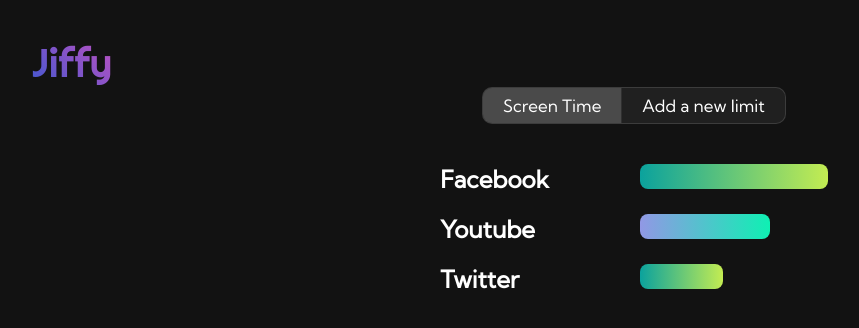
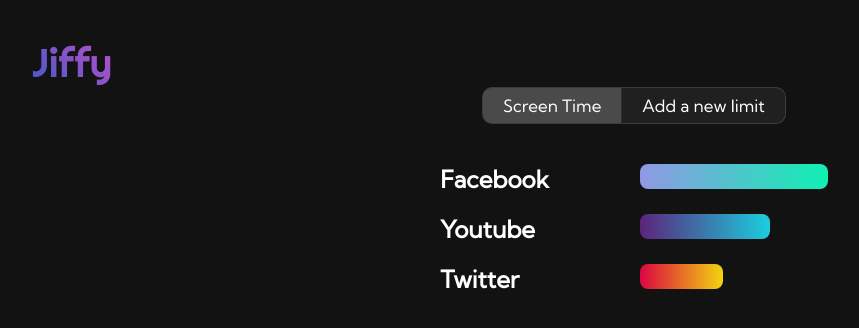
Before and after one commit to YohanTz/Jiffy, a React (Create React App) app: page / in a window 1280 px wide. Shown: the top 328 px of the page, without its empty margins (6-865 px from the left). Built offline with nearby package versions, Linux system fonts and the light colour scheme.

Commit message:
[MODIFY] Modified the Chart Bar UI
Modified the Chart Bar UI to make an animation on the bar on load.
TODO : The logic behind it.

```diff
--- a/src/Components/TimeBar.js
+++ b/src/Components/TimeBar.js
@@ -1,4 +1,4 @@
-import React from 'react';
+import React, { useEffect } from 'react';
 import '../Styles/TimeBar.css';
 
 const colors = [
@@ -9,16 +9,25 @@
 ];
 
 const TimeBar = ({ id, name, value, total }) => {
+  useEffect(() => {
+    document.getElementById(id).style.width = '100%';
+  });
+
   return (
     <div className='site-elem' key={id}>
       <h2>{name}</h2>
       <div
-        className='bars'
-        style={{
-          backgroundImage: colors[Math.floor(Math.random() * colors.length)],
-          width: (400 * value) / total + 'px',
-        }}
-      ></div>
+        className='bars-container'
+        style={{ width: (400 * value) / total + 'px' }}
+      >
+        <div
+          className='bars'
+          id={id}
+          style={{
+            backgroundImage: colors[Math.floor(Math.random() * colors.length)],
+          }}
+        ></div>
+      </div>
     </div>
   );
 };
--- a/src/Styles/TimeBar.css
+++ b/src/Styles/TimeBar.css
@@ -7,7 +7,13 @@
   width: 200px;
 }
 
+.bars-container {
+  height: 25px;
+}
+
 .bars {
   height: 25px;
   border-radius: 8px;
+  width: 0px;
+  transition: width 3s ease;
 }
```
